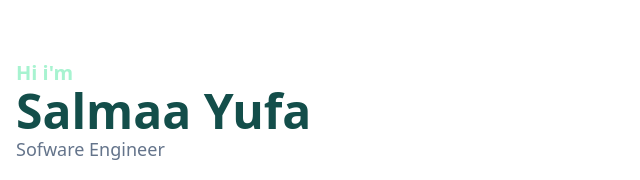
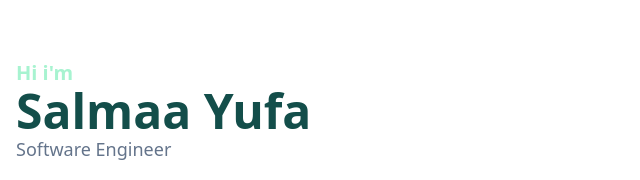
Before and after one commit to salmaayufaa/Task-3, a plain HTML site: page src/index.html in a window 1280 px wide. Shown: the part 120-300 px from the top of the page, 0-640 px from the left. Drawn offline with Linux system fonts and the light colour scheme.

Commit message:
Task 3
revisi

```diff
--- a/src/index.html
+++ b/src/index.html
@@ -16,7 +16,7 @@
               >
             </h1>
             <h2 class="font-medium text-slate-500 text-lg mb-5 lg=text-2xl">
-              Sofware Engineer
+              Software Engineer
             </h2>
             <p class="font-medium text-slate-400 mb-10 leading-relaxed">
               Lorem ipsum dolor sit amet consectetur adipisicing elit. Tenetur
```
